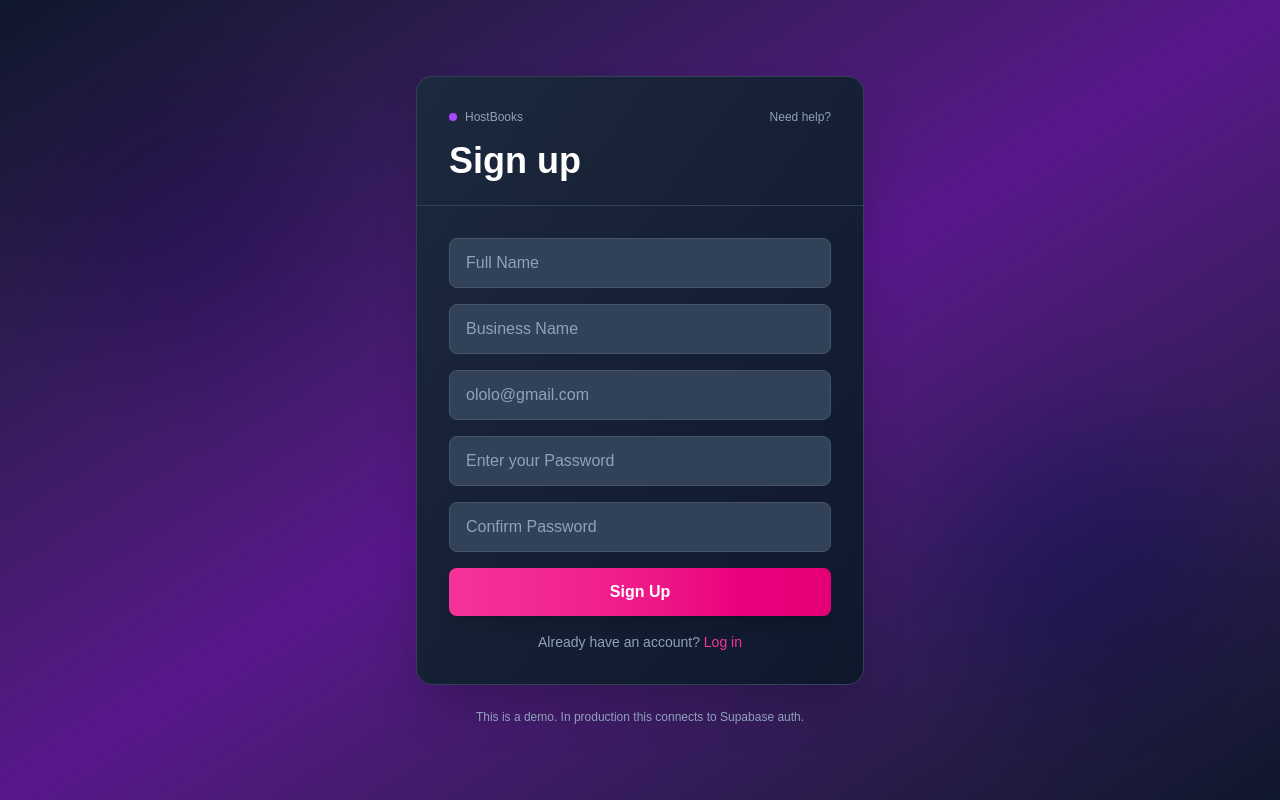
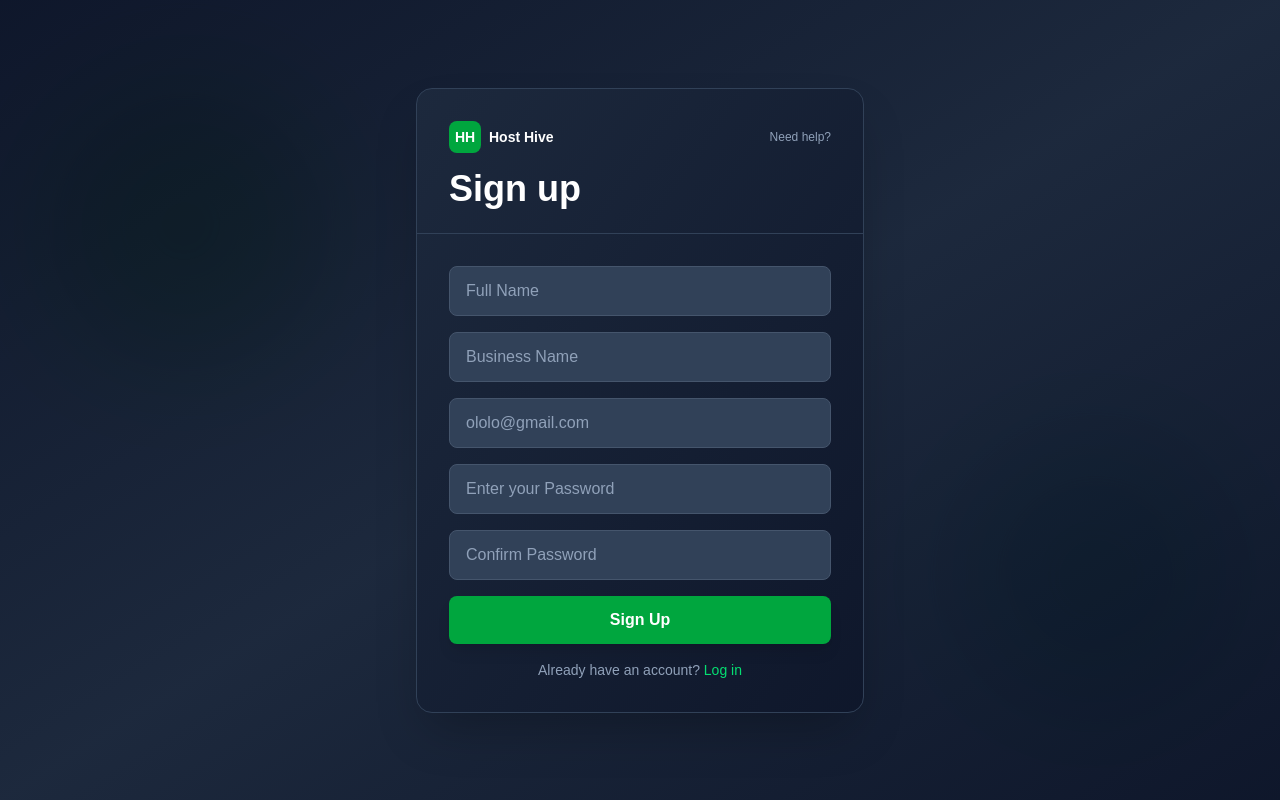
Before and after one commit to hustlekitafrica-stack/HostHive, a Next.js app: page /auth/register in a window 1280 px wide. Built offline with nearby package versions, Linux system fonts and the light colour scheme.

Commit message:
fix: flush stale purple/pink localStorage, update register page to green/slate scheme

```diff
--- a/src/app/auth/register/page.tsx
+++ b/src/app/auth/register/page.tsx
@@ -58,18 +58,18 @@ export default function RegisterPage() {
   };
 
   return (
-    <div className="min-h-screen bg-gradient-to-br from-slate-900 via-purple-900 to-slate-900 flex items-center justify-center px-4 py-8">
+    <div className="min-h-screen bg-gradient-to-br from-slate-900 via-slate-800 to-slate-900 flex items-center justify-center px-4 py-8">
       <div className="absolute inset-0 overflow-hidden pointer-events-none">
-        <div className="absolute top-20 left-10 w-72 h-72 bg-purple-500 rounded-full mix-blend-multiply filter blur-3xl opacity-20 animate-pulse"></div>
-        <div className="absolute bottom-20 right-10 w-72 h-72 bg-blue-500 rounded-full mix-blend-multiply filter blur-3xl opacity-20 animate-pulse"></div>
+        <div className="absolute top-20 left-10 w-72 h-72 bg-green-500 rounded-full mix-blend-multiply filter blur-3xl opacity-10 animate-pulse"></div>
+        <div className="absolute bottom-20 right-10 w-72 h-72 bg-teal-500 rounded-full mix-blend-multiply filter blur-3xl opacity-10 animate-pulse"></div>
       </div>
       <div className="w-full max-w-md relative z-10">
         <div className="bg-gradient-to-br from-slate-800 to-slate-900 rounded-2xl shadow-2xl border border-slate-700 overflow-hidden">
           <div className="px-6 sm:px-8 pt-6 sm:pt-8 pb-4 sm:pb-6 border-b border-slate-700">
             <div className="flex items-center justify-between mb-4">
               <div className="flex items-center gap-2">
-                <div className="w-2 h-2 bg-purple-500 rounded-full"></div>
-                <span className="text-xs text-slate-400 font-medium">HostBooks</span>
+                <div className="w-8 h-8 bg-green-600 rounded-lg flex items-center justify-center text-white font-bold text-sm">HH</div>
+                <span className="text-sm text-white font-bold">Host Hive</span>
               </div>
               <span className="text-xs text-slate-400">Need help?</span>
             </div>
@@ -80,38 +80,35 @@ export default function RegisterPage() {
               <input type="text" value={fullName}
                 onChange={(e) => setFullName(e.target.value)}
                 placeholder="Full Name"
-                className="w-full px-4 py-3 bg-slate-700 border border-slate-600 rounded-lg text-white placeholder-slate-400 focus:outline-none focus:ring-2 focus:ring-purple-500 focus:border-transparent transition-all" />
+                className="w-full px-4 py-3 bg-slate-700 border border-slate-600 rounded-lg text-white placeholder-slate-400 focus:outline-none focus:ring-2 focus:ring-green-500 focus:border-transparent transition-all" />
               <input type="text" value={businessName}
                 onChange={(e) => setBusinessName(e.target.value)}
                 placeholder="Business Name"
-                className="w-full px-4 py-3 bg-slate-700 border border-slate-600 rounded-lg text-white placeholder-slate-400 focus:outline-none focus:ring-2 focus:ring-purple-500 focus:border-transparent transition-all" />
+                className="w-full px-4 py-3 bg-slate-700 border border-slate-600 rounded-lg text-white placeholder-slate-400 focus:outline-none focus:ring-2 focus:ring-green-500 focus:border-transparent transition-all" />
               <input type="email" value={email}
                 onChange={(e) => setEmail(e.target.value)}
                 placeholder="ololo@gmail.com"
-                className="w-full px-4 py-3 bg-slate-700 border border-slate-600 rounded-lg text-white placeholder-slate-400 focus:outline-none focus:ring-2 focus:ring-purple-500 focus:border-transparent transition-all" />
+                className="w-full px-4 py-3 bg-slate-700 border border-slate-600 rounded-lg text-white placeholder-slate-400 focus:outline-none focus:ring-2 focus:ring-green-500 focus:border-transparent transition-all" />
               <input type="password" value={password}
                 onChange={(e) => setPassword(e.target.value)}
                 placeholder="Enter your Password"
-                className="w-full px-4 py-3 bg-slate-700 border border-slate-600 rounded-lg text-white placeholder-slate-400 focus:outline-none focus:ring-2 focus:ring-purple-500 focus:border-transparent transition-all" />
+                className="w-full px-4 py-3 bg-slate-700 border border-slate-600 rounded-lg text-white placeholder-slate-400 focus:outline-none focus:ring-2 focus:ring-green-500 focus:border-transparent transition-all" />
               <input type="password" value={confirmPassword}
                 onChange={(e) => setConfirmPassword(e.target.value)}
                 placeholder="Confirm Password"
-                className="w-full px-4 py-3 bg-slate-700 border border-slate-600 rounded-lg text-white placeholder-slate-400 focus:outline-none focus:ring-2 focus:ring-purple-500 focus:border-transparent transition-all" />
+                className="w-full px-4 py-3 bg-slate-700 border border-slate-600 rounded-lg text-white placeholder-slate-400 focus:outline-none focus:ring-2 focus:ring-green-500 focus:border-transparent transition-all" />
               <button type="submit" disabled={loading}
-                className="w-full bg-gradient-to-r from-pink-500 to-pink-600 hover:from-pink-600 hover:to-pink-700 text-white font-bold py-3 px-4 rounded-lg transition-all duration-200 disabled:opacity-50 disabled:cursor-not-allowed shadow-lg hover:shadow-pink-500/50">
+                className="w-full bg-green-600 hover:bg-green-700 text-white font-bold py-3 px-4 rounded-lg transition-all duration-200 disabled:opacity-50 disabled:cursor-not-allowed shadow-lg">
                 {loading ? 'Creating account...' : 'Sign Up'}
               </button>
               <Link href="/auth/login"
                 className="block text-center text-slate-400 hover:text-slate-300 text-sm transition-colors">
                 Already have an account?{' '}
-                <span className="text-pink-500 hover:text-pink-400">Log in</span>
+                <span className="text-green-400 hover:text-green-300">Log in</span>
               </Link>
             </form>
           </div>
         </div>
-        <p className="text-center text-slate-400 text-xs mt-6">
-          This is a demo. In production this connects to Supabase auth.
-        </p>
       </div>
     </div>
   );
--- a/src/components/providers/BrandProvider.tsx
+++ b/src/components/providers/BrandProvider.tsx
@@ -16,9 +16,14 @@ function darkenHex(hex: string, factor: number): string {
 
 export function BrandProvider({ children }: { children: React.ReactNode }) {
   useEffect(() => {
+    const STALE_PRIMARIES   = ['#1e1245', '#1e1042', '#1a1035'];
+    const STALE_SECONDARIES = ['#ec4899', '#db2777'];
+
     const applyBrand = () => {
-      const primary = localStorage.getItem('brand_primary') || '#1e293b';
-      const secondary = localStorage.getItem('brand_secondary') || '#16a34a';
+      let primary   = localStorage.getItem('brand_primary')   || '#1e293b';
+      let secondary = localStorage.getItem('brand_secondary') || '#16a34a';
+      if (STALE_PRIMARIES.includes(primary))     { primary   = '#1e293b'; localStorage.setItem('brand_primary',   primary); }
+      if (STALE_SECONDARIES.includes(secondary)) { secondary = '#16a34a'; localStorage.setItem('brand_secondary', secondary); }
       document.documentElement.style.setProperty('--brand-primary', primary);
       document.documentElement.style.setProperty('--brand-secondary', secondary);
       document.documentElement.style.setProperty('--brand-primary-dark', darkenHex(primary, 0.75));
```
